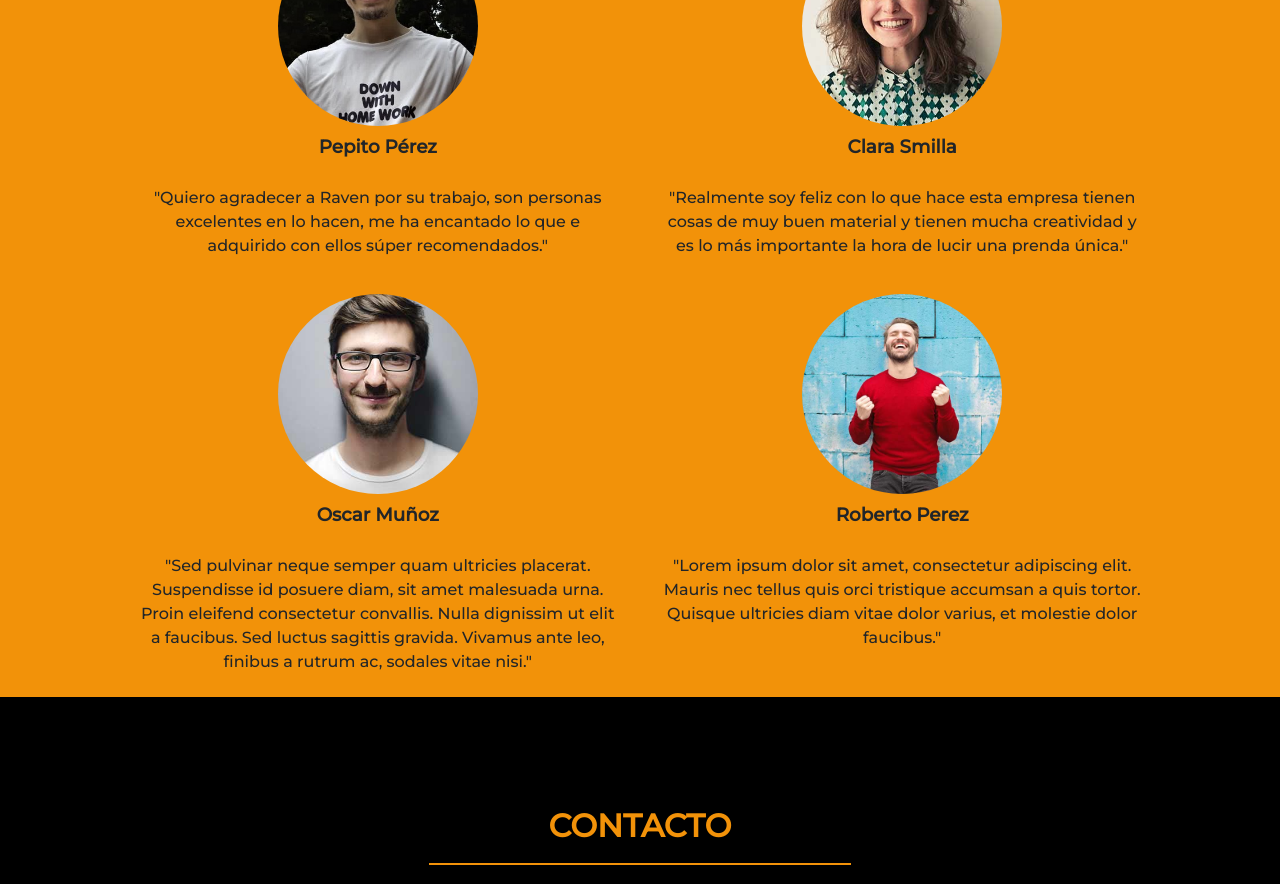
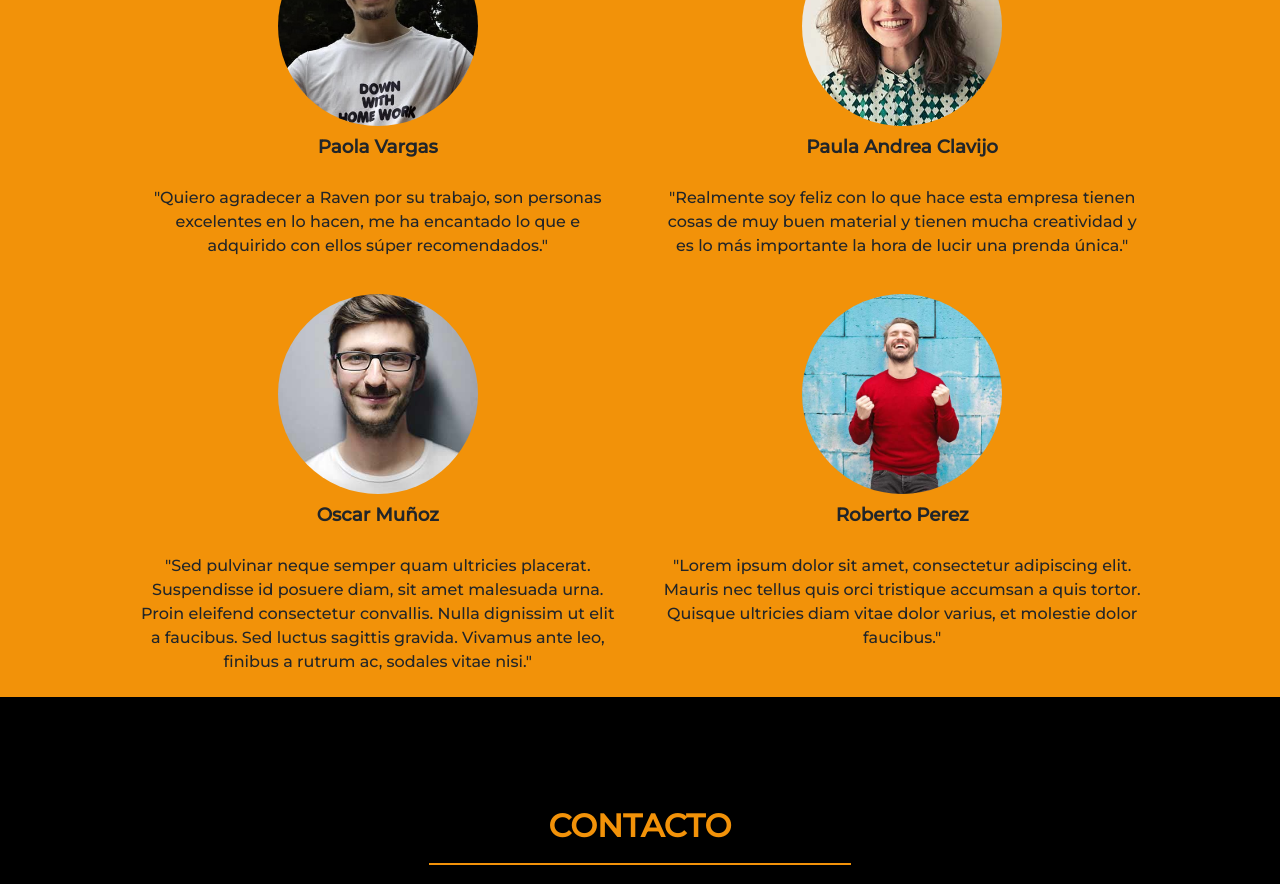
Before and after one commit to JuandGomezS/Proyecto-Final-CH, a website: page index.html in a window 1280 px wide. Shown: the part 4220-5104 px from the top of the page. Drawn offline with nearby package versions, Linux system fonts and the light colour scheme.

Commit message:
Nombres en testimonios

```diff
--- a/index.html
+++ b/index.html
@@ -264,7 +264,7 @@
             <img src="img/testi1.jpg" alt="Imágen primer persona testimonios" />
           </div>
           <div class="testimony-text">
-            <h4>Pepito Pérez</h4>
+            <h4>Paola Vargas</h4>
             <p>
               "Quiero agradecer a Raven por su trabajo, son personas excelentes en lo hacen, me ha encantado lo que e
               adquirido con ellos súper recomendados."
@@ -277,7 +277,7 @@
             <img src="img/testi2.jpg" alt="Imágen segunda persona testimonios" />
           </div>
           <div class="testimony-text">
-            <h4>Clara Smilla</h4>
+            <h4>Paula Andrea Clavijo</h4>
             <p>
               "Realmente soy feliz con lo que hace esta empresa tienen cosas de muy buen material y tienen mucha
               creatividad y es lo más importante la hora de lucir una prenda única."
```
